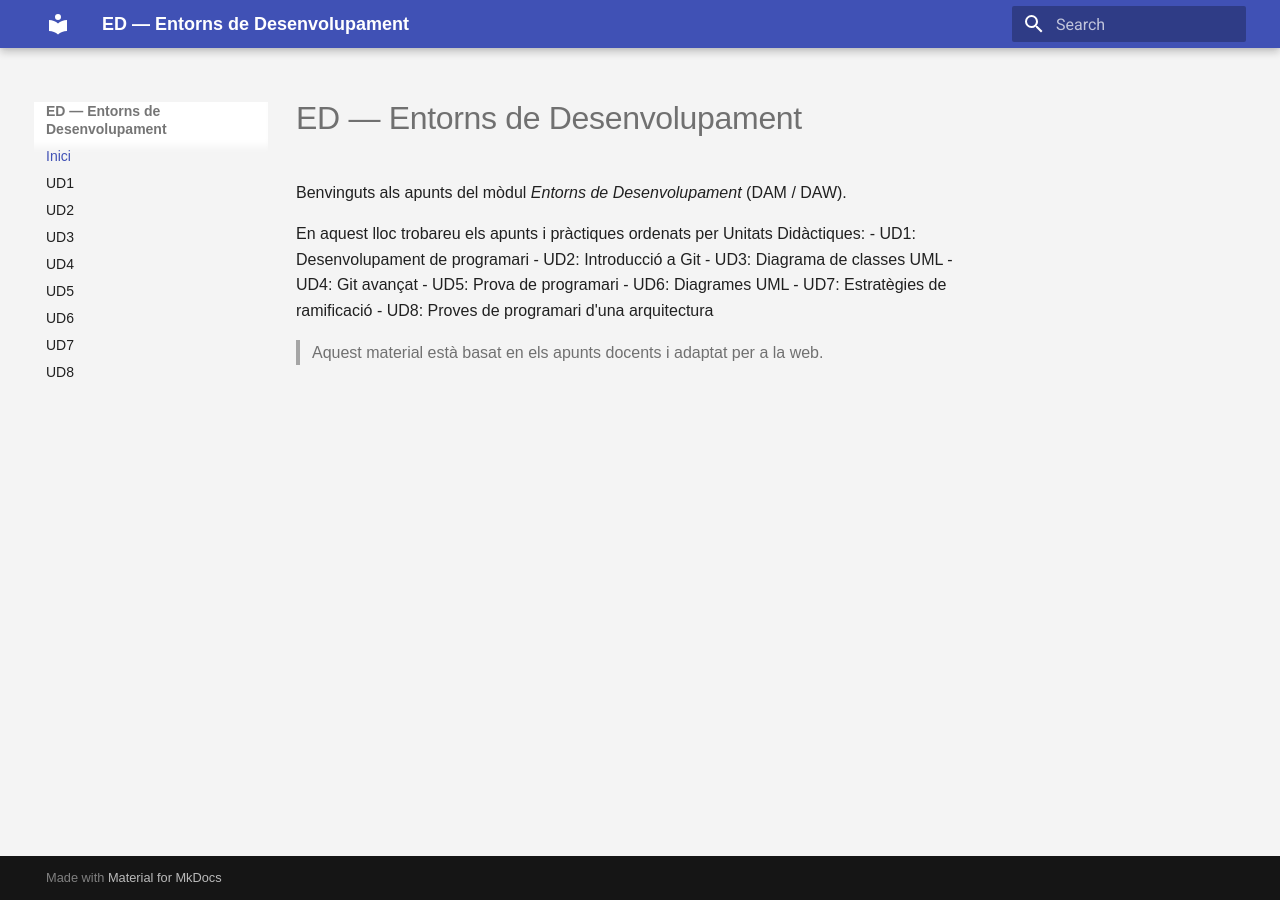
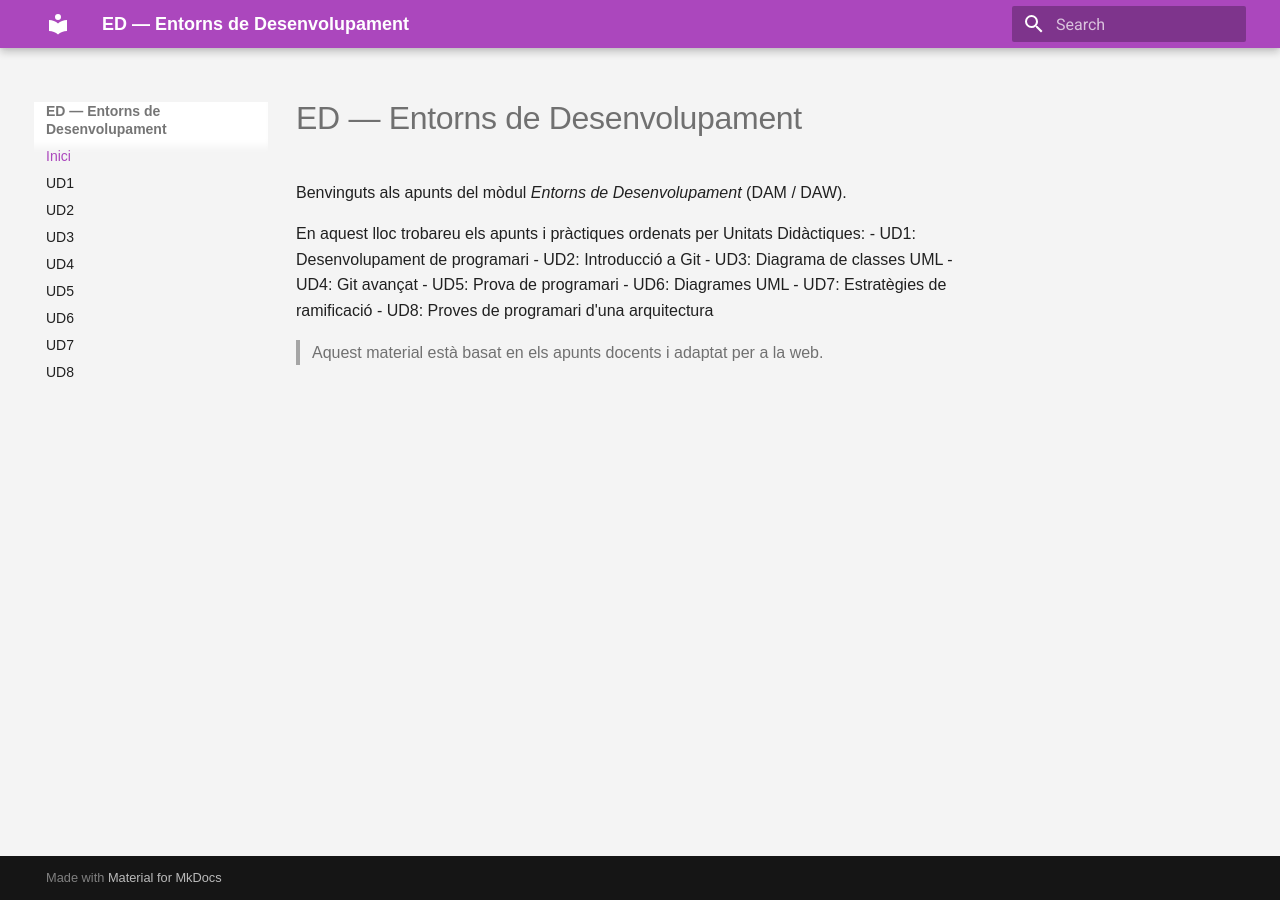
Before and after one commit to jmorantm/EntornsDesenvolupament, an MkDocs documentation site: the page built from docs/index.md, in a window 1280 px wide. Built offline with MkDocs 1.6.1 and Material for MkDocs 9.7.7, drawn with Linux system fonts in a browser that asks for light colours.

Commit message:
Update palette mkdocs.yml

```diff
--- a/mkdocs.yml
+++ b/mkdocs.yml
@@ -5,6 +5,7 @@ theme:
   icon:
     repo: 'fontawesome/brands/github'
   palette:
+    primary: purple
     scheme: default
 plugins:
    - search
```
